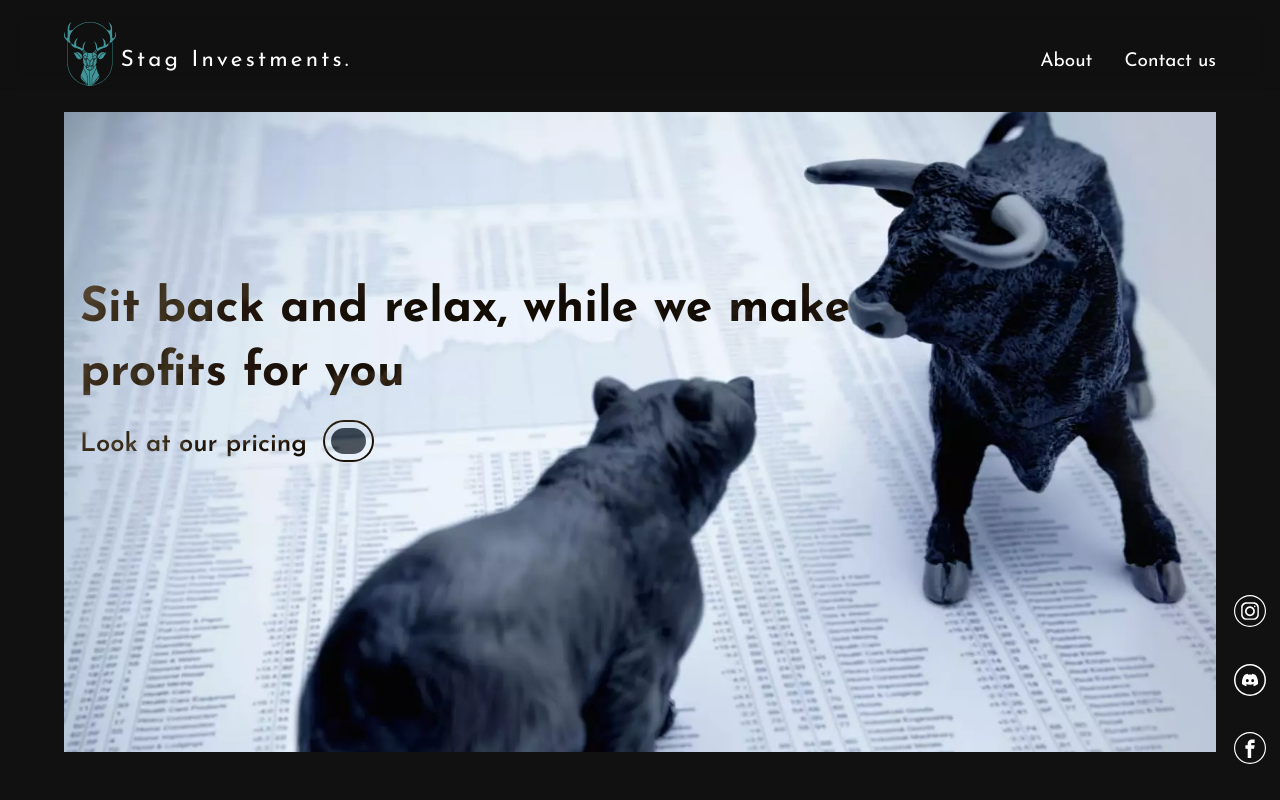
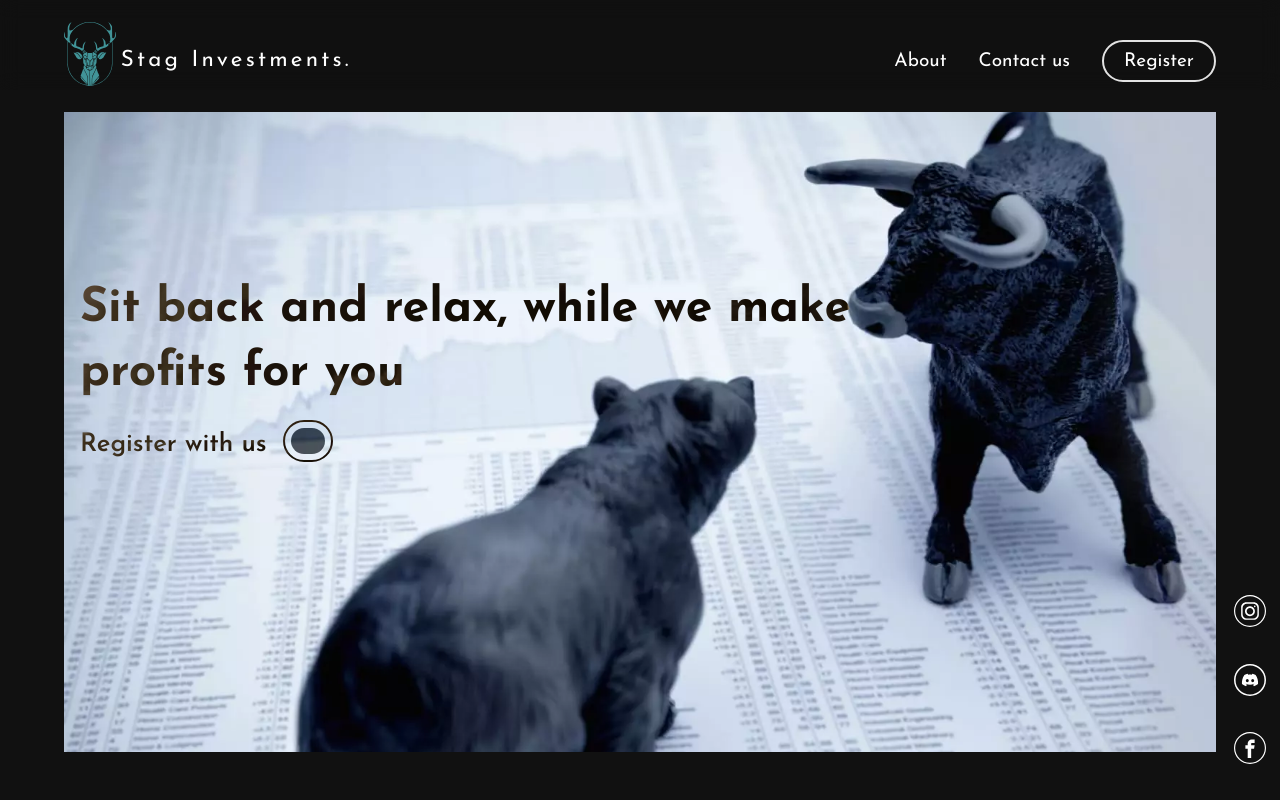
Before and after one commit to LalithYagnavalkya/Stag-Investments-landing-page, a Next.js app: page / in a window 1280 px wide. Shown: the top 800 px of the page. Built offline with nearby package versions, Linux system fonts and the light colour scheme; grey boxes are pictures that could not be loaded.

Commit message:
add register page

```diff
--- a/components/HomePaegSections/Banner.js
+++ b/components/HomePaegSections/Banner.js
@@ -29,7 +29,7 @@ const Banner = ({ headlines, togglePricingPage }) => {
 
       <div className={styles.btnrow} id="lookatprice">
         <span>
-          Look at our pricing
+          Register with us
           <Link
             className="contact-btn"
             href="#pricingpagesection"
--- a/components/HomePaegSections/Work.js
+++ b/components/HomePaegSections/Work.js
@@ -89,7 +89,7 @@ const Work = () => {
           <div className={styles.sentence} id="work-sentence">
             <div> to gain constant Profits!</div>
           </div>
-          <div className={styles.price}>199₹/ day</div>
+          {/* <div className={styles.price}>199₹/ day</div> */}
         </div>
         <div className={styles.desc}>
           We trade Monday - Friday at café Avail and everyone is welcomed to
--- a/components/Navbar.js
+++ b/components/Navbar.js
@@ -4,6 +4,7 @@ import styles from "../styles/Navbar.module.css";
 
 const Navbar = ({ togglePricingPage }) => {
   const [isNav, toggleNav] = useState(false);
+  const domain = "https://stag-admin.vercel.app/register";
 
   return (
     <div className={styles.navbar} id="header">
@@ -38,14 +39,9 @@ const Navbar = ({ togglePricingPage }) => {
                 </span>
               </Link>
 
-              {/* <span
-                onClick={() => {
-                  togglePricingPage(true);
-                  toggleNav(false);
-                }}
-              >
-                pricing
-              </span> */}
+              <Link style={{ textAlign: "center" }} href={`${domain}`}>
+                Register
+              </Link>
               <Link
                 href="#contact-section"
                 className="contact-btn"
@@ -85,12 +81,9 @@ const Navbar = ({ togglePricingPage }) => {
         >
           <span>Contact us</span>
         </Link>
-        {/* <div
-          className={styles.pricingbtn}
-          onClick={() => togglePricingPage(true)}
-        >
-          <span>Pricing</span>
-        </div> */}
+        <Link className={styles.pricingbtn} href={`${domain}`}>
+          <span>Register</span>
+        </Link>
       </div>
     </div>
   );
--- a/styles/HomePageStyles/About.module.css
+++ b/styles/HomePageStyles/About.module.css
@@ -68,7 +68,7 @@
     font-size: 18px;
   }
 }
-@media (max-width: 426px) {
+@media (max-width: 700px) {
   .main {
     padding: 0 1rem;
   }
--- a/styles/HomePageStyles/Contact.module.css
+++ b/styles/HomePageStyles/Contact.module.css
@@ -49,12 +49,12 @@
 
   /* background: #9bb3c9; */
   /* background-color: inherit; */
-  color: var(--main-bg-color);
+  /* color: var(--main-bg-color); */
 
   height: 100%;
 }
 .feildinput input::placeholder {
-  color: var(--main-bg-color);
+  /* color: var(--main-bg-color); */
 }
 .messagefeild {
   flex: 1;
@@ -77,12 +77,12 @@
   font-family: "poppins";
   padding: 1rem;
   /* background: #9bb3c9; */
-  color: var(--main-bg-color);
+  /* color: var(--main-bg-color); */
   outline: none;
   /* border-radius: 29px; */
 }
 .messagefeildinput textarea::placeholder {
-  color: var(--main-bg-color);
+  /* color: var(--main-bg-color); */
 }
 
 .heading {
@@ -104,7 +104,7 @@
   justify-content: center;
   align-items: center;
   justify-self: flex-end;
-  transition: all 1s cubic-bezier(0.165, 0.84, 0.44, 1);
+  /* transition: all 1s cubic-bezier(0.165, 0.84, 0.44, 1); */
   font-family: "poppins";
   background: rgb(226, 138, 6);
   border-radius: 29px;
--- a/styles/HomePageStyles/Risk.module.css
+++ b/styles/HomePageStyles/Risk.module.css
@@ -74,9 +74,10 @@
   line-height: 171%;
   color: #757575;
 }
-@media (max-width: 1024px) {
+@media (max-width: 1440px) {
   .main {
     padding: 0 2rem;
+    padding-bottom: 1rem;
   }
   .videocontainer {
     display: none;
--- a/styles/Work.module.css
+++ b/styles/Work.module.css
@@ -58,7 +58,8 @@
   color: #a9a9a9;
   text-shadow: 4px 4px 4px #000000;
 }
-@media (max-width: 1024px) {
+
+@media (max-width: 1440px) {
   .main {
     padding: 0 2rem;
   }
@@ -70,6 +71,15 @@
   .price {
     text-align: center;
   }
+  .sentence {
+    overflow: hidden;
+    margin-bottom: 8px;
+    height: 56px;
+    position: relative;
+  }
+  /* .sentence div {
+    font-size: 2px;
+  } */
 }
 @media (max-width: 768px) {
   .main {
```
